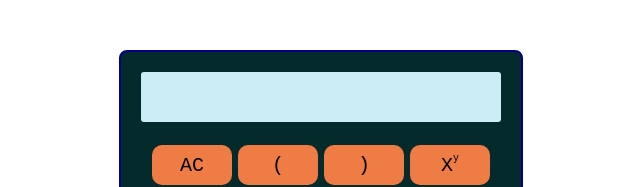
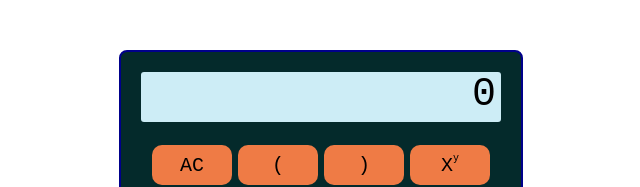
Before and after one commit to sophienewell/calc, a React (Create React App) app: page / in a window 1280 px wide. Shown: the top 187 px of the page, without its empty margins (319-959 px from the left). Built offline with nearby package versions, Linux system fonts and the light colour scheme; a web font is replaced by a local one.

Commit message:
sets default display to 0

```diff
--- a/src/App.js
+++ b/src/App.js
@@ -2,7 +2,7 @@ import { useState } from "react";
 import "./App.css";
 
 function App() {
-  const [enteredVal, setEnteredVal] = useState("");
+  const [enteredVal, setEnteredVal] = useState(0);
   const [selectedFunc, setSelectedFunc] = useState(null);
   const [calcVal, setCalcVal] = useState("");
   const [solution, setSolution] = useState("");
@@ -10,7 +10,7 @@ function App() {
   const [err, setErr] = useState(false);
 
   const clear = () => {
-    setEnteredVal("");
+    setEnteredVal(0);
     setCalcVal("");
     setSolution("");
     setPow(false);
@@ -18,7 +18,12 @@ function App() {
   };
 
   const addVal = (e) => {
-    setEnteredVal(enteredVal + e.target.innerText);
+    setEnteredVal(
+      //0 will not be shown at the beginning of any number
+      enteredVal === 0 && e.target.innerText !== "."
+        ? e.target.innerText
+        : enteredVal + e.target.innerText
+    );
     setCalcVal(calcVal + e.target.innerText);
     enteredVal.length > 11 ? setErr(true) : setErr(false);
   };
@@ -91,7 +96,7 @@ function App() {
         <div className="display">
           {solution
             ? solution.toString().slice(0, 12)
-            : enteredVal.slice(0, 12)}
+            : enteredVal.toString().slice(0, 12)}
         </div>
         <div className="buttons">
           <button className="function" onClick={clear}>
```
